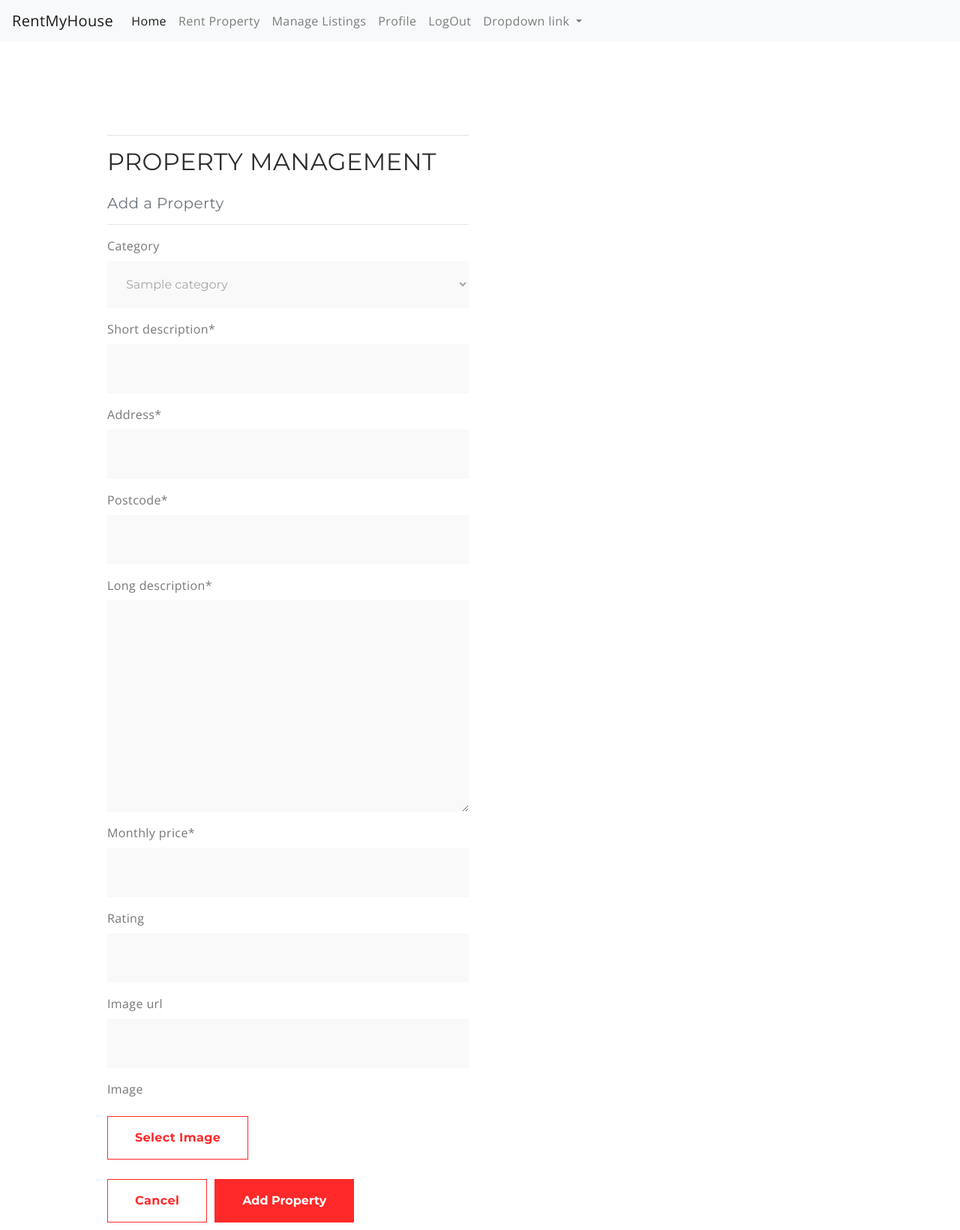
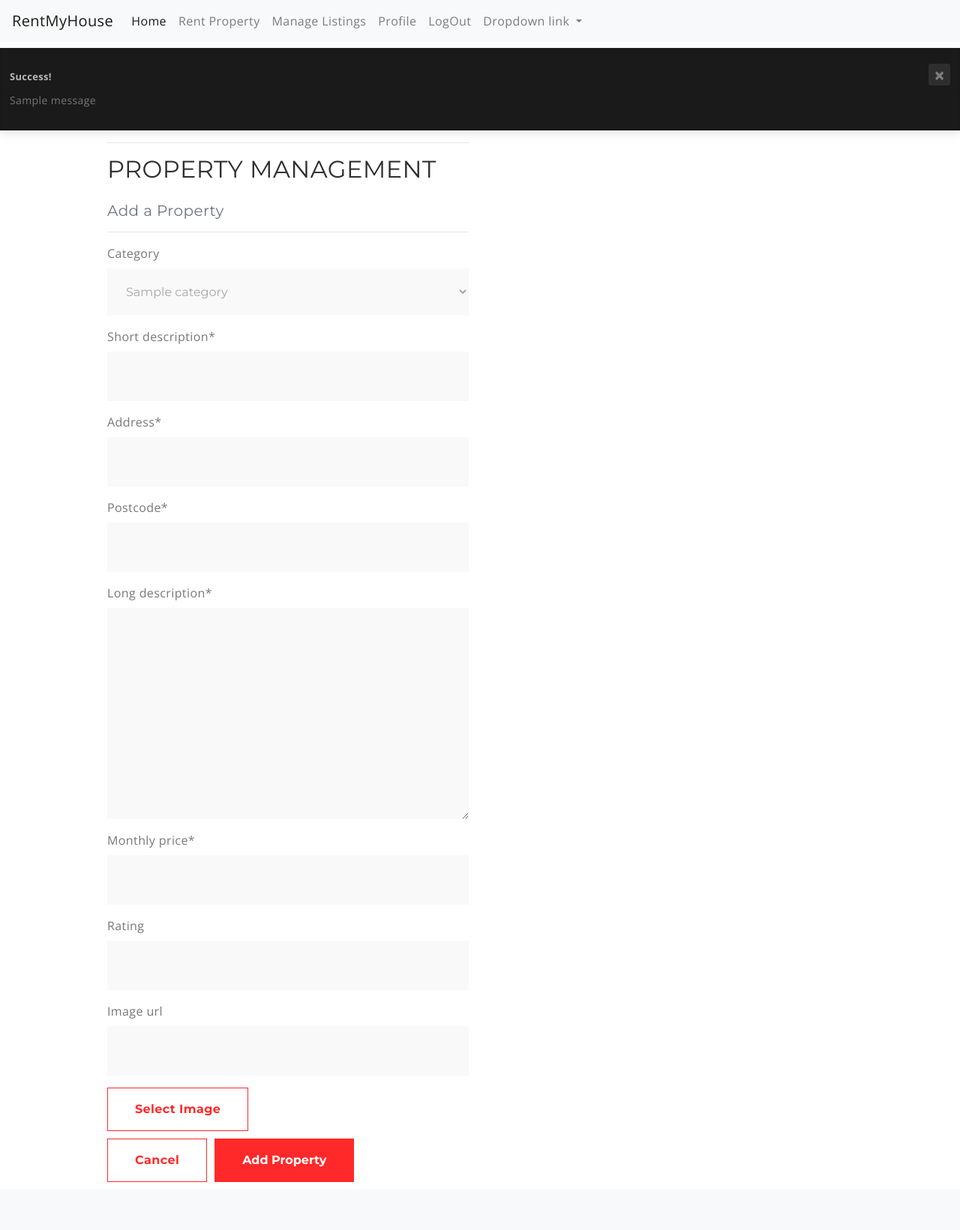
Before and after one commit to Code-Institute-Submissions/Milestone_4-3, a Django app: page /properties/add/ in a window 1280 px wide. Shown: the whole page at 75% size. After the commit the page ends 1577 px from the top, so only its background shows below. Run offline with Django 3.2, Linux system fonts and the light colour scheme; a user stored in the database is signed in; tables that the repository leaves empty hold one stand-in row (values such as "Sample post"); one stand-in notice (Sample message) is shown; some libraries are stand-ins or nearby versions.

Commit message:
added basic bootstrap toasts

```diff
--- a/_rent_my_house_/settings.py
+++ b/_rent_my_house_/settings.py
@@ -63,6 +63,8 @@ MIDDLEWARE = [
 ROOT_URLCONF = '_rent_my_house_.urls'
 
 CRISPY_TEMPLATE_PACK = 'bootstrap4'
+
+MESSAGE_STORAGE = 'django.contrib.messages.storage.session.SessionStorage'
 
 TEMPLATES = [
     {
--- a/properties/templates/properties/add_property.html
+++ b/properties/templates/properties/add_property.html
@@ -25,7 +25,13 @@
             <div class="col-12 col-md-6">
                 <form method="POST" action="{% url 'add_property' %}" class="form mb-2" enctype="multipart/form-data">
                     {% csrf_token %}
-                    {{ form | crispy }}
+                    {% for field in form %}
+                        {% if field.name != 'image_name' %}
+                            {{ field | as_crispy_field }}
+                        {% else %}
+                            {{ field }}
+                        {% endif %}
+                    {% endfor %}
                     <div class="text-right">
                         <a class="btn flat-btn rounded-0" href="{% url 'properties' %}">Cancel</a>
                         <button class="btn-submit" type="submit">Add Property</button>
@@ -35,3 +41,13 @@
         </div>
     </div>
 {% endblock %}
+
+{% block postloadjs %}
+    {{ block.super }}
+    <script type="text/javascript">
+        $('#new-image').change(function() {
+            var file = $('#new-image')[0].files[0];
+            $('#filename').text(`Image will be set to: ${file.name}`);
+        });
+    </script>
+{% endblock %}
--- a/properties/views.py
+++ b/properties/views.py
@@ -1,4 +1,5 @@
 from django.shortcuts import render, get_object_or_404, redirect, reverse
+from django.contrib import messages
 from .models import Property
 from .forms import PropertyForm
 
@@ -56,9 +57,10 @@ def edit_property(request, property_id):
         form = PropertyForm(request.POST, request.FILES, instance=property)
         if form.is_valid():
             property = form.save()
+            messages.success(request, 'Property Successfully updated')
             return redirect(reverse('property_details', args=[property.id]))
-        # else:
-            # error
+        else:
+            messages.error(request, 'Failed to update property.<br>Please ensure the form is valid.')
     else:
         form = PropertyForm(instance=property)
 
--- a/static/css/base.css
+++ b/static/css/base.css
@@ -10,7 +10,7 @@
 body {
     /* background: url('/media/home2.jpg') no-repeat center center fixed;
     background-size: cover; */
-    height: calc(100vh - 164px);
+    /* height: calc(100vh - 164px); */
     font-family:open sans;
     letter-spacing:0.4px;
     color:#777777;
@@ -118,6 +118,35 @@ small {
 }
 
 
+/* Toasts */
+.custom-toast {
+    background: #1a1a1a none repeat scroll 0 0;
+    float: left;
+    padding: 17px 0;
+    max-width: unset;
+    width: 100%;
+    margin-top: 64px;
+}
+
+.toast-header {
+    color: #b7b7b7;
+    float: left;
+    font-size: 13px;
+    letter-spacing: 0.3px;
+    line-height: 20px;
+    background-color: transparent;
+}
+
+.toast-header .close {
+    background: #424242 none repeat scroll 0 0;
+    border-radius: 3px;
+    color: #dfdfdf;
+    height: 29px;
+    text-align: center;
+    width: 29px;
+}
+
+
  /* -------------------------------- Media Queries */
 
 /* Slightly larger container on xl screens */
--- a/templates/base.html
+++ b/templates/base.html
@@ -22,7 +22,7 @@
     {% endblock %}
 
     {% block corejs %}
-        <script src="https://code.jquery.com/jquery-3.4.1.slim.min.js" integrity="sha384-J6qa4849blE2+poT4WnyKhv5vZF5SrPo0iEjwBvKU7imGFAV0wwj1yYfoRSJoZ+n" crossorigin="anonymous"></script>
+        <script src="https://code.jquery.com/jquery-3.5.0.js"></script>
         <script src="https://cdn.jsdelivr.net/npm/popper.js@1.16.0/dist/umd/popper.min.js" integrity="sha384-Q6E9RHvbIyZFJoft+2mJbHaEWldlvI9IOYy5n3zV9zzTtmI3UksdQRVvoxMfooAo" crossorigin="anonymous"></script>
         <script src="https://stackpath.bootstrapcdn.com/bootstrap/4.4.1/js/bootstrap.min.js" integrity="sha384-wfSDF2E50Y2D1uUdj0O3uMBJnjuUD4Ih7YwaYd1iqfktj0Uod8GCExl3Og8ifwB6" crossorigin="anonymous"></script>
         <script src="https://kit.fontawesome.com/a75972e608.js" crossorigin="anonymous"></script>
@@ -84,9 +84,22 @@
     </nav>
 
     </header>
-
     {% if messages %}
-        <div class="message-container"></div>
+        <div class="message-container">
+            {% for message in messages %}
+                {% with message.level as level %}
+                    {% if level == 40 %}
+                        {% include 'includes/toasts/toast_error.html' %}
+                    {% elif level == 30 %}
+                        {% include 'includes/toasts/toast_warning.html' %}
+                    {% elif level == 25 %}
+                        {% include 'includes/toasts/toast_success.html' %}
+                    {% else %}
+                        {% include 'includes/toasts/toast_info.html' %}
+                    {% endif %}
+                {% endwith %}
+            {% endfor %}
+        </div>
     {% endif %}
 
     {% block page_header %}
@@ -96,6 +109,12 @@
     {% endblock %}
 
     {% block postloadjs %}
+    <script type="text/javascript">
+        $('.toast').toast('show');
+        $('.toast').on('hide.bs.toast', function() {
+          $('.toast').slideUp("slow");
+        })
+    </script>
     {% endblock %}
 
 
--- /dev/null
+++ b/templates/includes/toasts/toast_success.html
@@ -0,0 +1,11 @@
+<div class="toast custom-toast rounded-0 border-top-0" data-autohide="false">
+    <div class="toast-header w-100">
+        <strong class="mr-auto">Success!</strong>
+        <button type="button" class="ml-2 mb-1 close" data-dismiss="toast" aria-label="Close">
+            <span aria-hidden="true">&times;</span>
+        </button>
+    </div>
+    <div class="toast-body">
+        {{ message }}
+    </div>
+</div>
```
Also changed, not shown: properties/templates/properties/edit_property.html (+17 -1 lines), templates/includes/toasts/toast_error.html (added, +11 -0 lines), templates/includes/toasts/toast_info.html (added, +11 -0 lines), templates/includes/toasts/toast_warning.html (added, +11 -0 lines).
